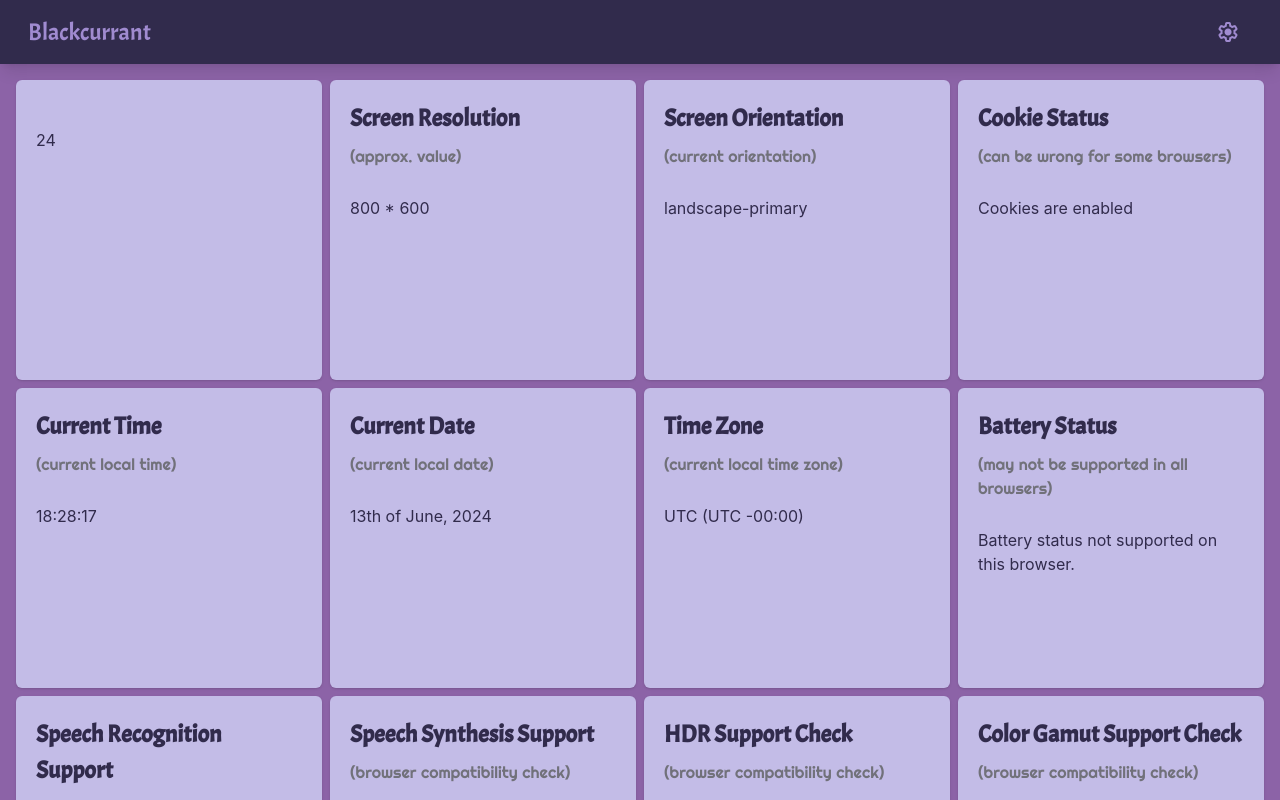
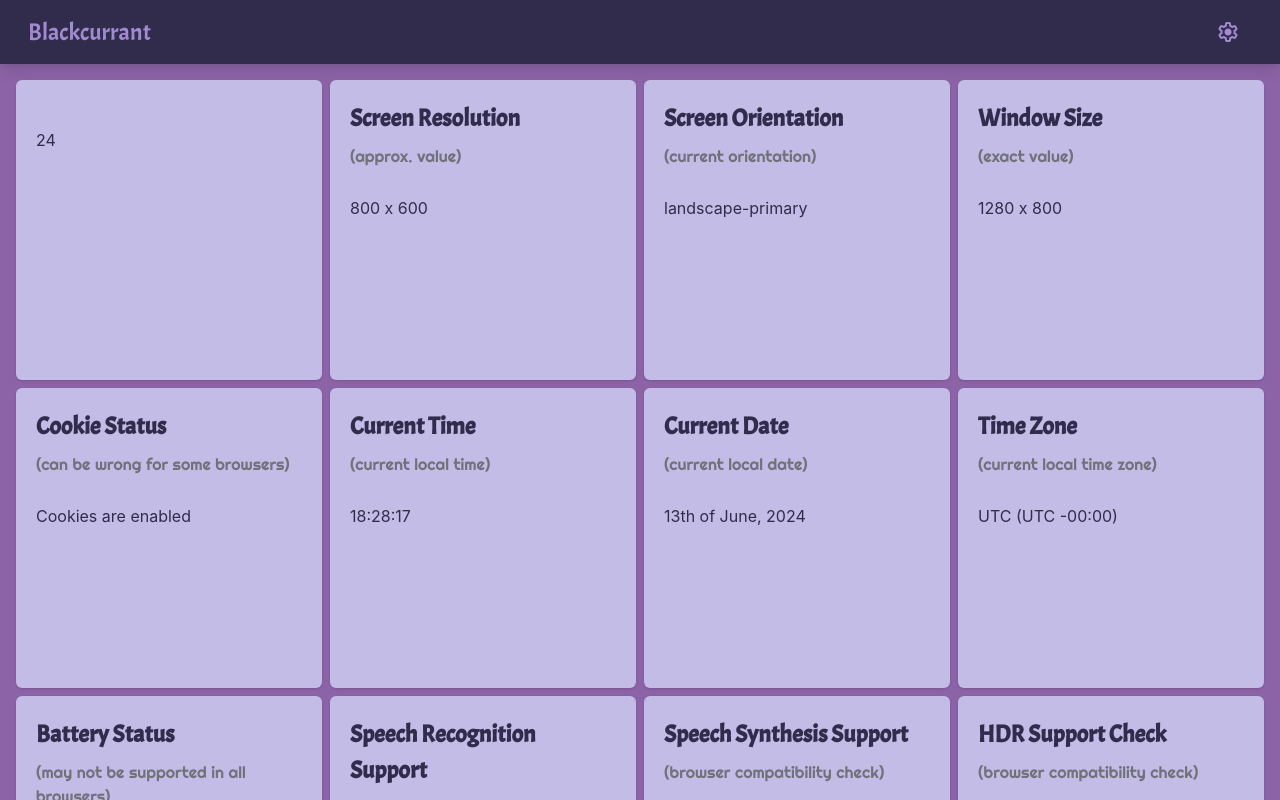
Before and after one commit to YashAgarwal1201/Blackcurrant, a React (Vite) app: page /home in a window 1280 px wide. Built offline with nearby package versions, Linux system fonts and the light colour scheme; a web font is replaced by a local one.

Commit message:
feat: browser window size component

```diff
--- /dev/null
+++ b/src/Components/BrowserWindowSize/BrowserWindowSize.tsx
@@ -0,0 +1,37 @@
+import { useState, useEffect } from "react";
+import { Card } from "primereact/card";
+
+const WindowSize = ({ baseStyle }: { baseStyle: string }) => {
+  const getWindowSize = () => {
+    const width = window.innerWidth * window.devicePixelRatio;
+    const height = window.innerHeight * window.devicePixelRatio;
+    return `${Math.round(width)} x ${Math.round(height)}`;
+  };
+
+  const [windowSize, setWindowSize] = useState(getWindowSize());
+
+  useEffect(() => {
+    const handleResize = () => {
+      setWindowSize(getWindowSize());
+    };
+
+    window.addEventListener("resize", handleResize);
+
+    // Clean up the event listener on component unmount
+    return () => {
+      window.removeEventListener("resize", handleResize);
+    };
+  }, []);
+
+  return (
+    <Card
+      className={baseStyle}
+      title={<h2 className="font-heading">Window Size</h2>}
+      subTitle={<p className="font-subHeading">(exact value)</p>}
+    >
+      {windowSize}
+    </Card>
+  );
+};
+
+export default WindowSize;
--- a/src/Components/ColorGamut/ColorGamut.tsx
+++ b/src/Components/ColorGamut/ColorGamut.tsx
@@ -2,39 +2,50 @@ import React, { useState, useEffect } from "react";
 import { Card } from "primereact/card"; // Assuming PrimeReact is installed
 
 const ColorGamutSupport = ({ baseStyle }: { baseStyle: string }) => {
-  const [colorGamut, setColorGamut] = useState<string | null>(null);
+  const [colorGamut, setColorGamut] = useState<string[]>([]);
 
   useEffect(() => {
-    const checkColorGamutSupport = async () => {
-      if (!window.matchMedia) return null;
+    const checkColorGamutSupport = () => {
+      const supportedGamuts = [];
 
-      const wideGamutMediaQuery = window.matchMedia("(color-gamut: p3)");
-      const displayP3 = wideGamutMediaQuery && wideGamutMediaQuery.matches;
-
-      if (displayP3) {
-        return "Display P3 (Wide Gamut)";
+      // Check for DCI-P3 (Wide Gamut) support
+      const dciP3MediaQuery = window.matchMedia("(color-gamut: display-p3)");
+      if (dciP3MediaQuery && dciP3MediaQuery.matches) {
+        supportedGamuts.push("DCI-P3 (Wide Gamut)");
       }
 
+      // Check for Adobe RGB support
       const adobeRgbMediaQuery = window.matchMedia("(color-gamut: adobe-rgb)");
-      const adobeRgb = adobeRgbMediaQuery && adobeRgbMediaQuery.matches;
-
-      if (adobeRgb) {
-        return "Adobe RGB";
+      if (adobeRgbMediaQuery && adobeRgbMediaQuery.matches) {
+        supportedGamuts.push("Adobe RGB");
       }
 
+      // Check for sRGB support
       const sRgbMediaQuery = window.matchMedia("(color-gamut: srgb)");
-      const sRgb = sRgbMediaQuery && sRgbMediaQuery.matches;
-
-      if (sRgb) {
-        return "sRGB";
+      if (sRgbMediaQuery && sRgbMediaQuery.matches) {
+        supportedGamuts.push("sRGB");
       }
 
-      return "Unknown";
+      // Check for NTSC support
+      const ntscMediaQuery = window.matchMedia("(color-gamut: ntsc)");
+      if (ntscMediaQuery && ntscMediaQuery.matches) {
+        supportedGamuts.push("NTSC");
+      }
+
+      // If no supported gamuts found
+      if (supportedGamuts.length === 0) {
+        supportedGamuts.push("Unknown");
+      }
+
+      return supportedGamuts;
     };
 
-    checkColorGamutSupport().then((result) => {
-      setColorGamut(result);
-    });
+    const updateColorGamutSupport = () => {
+      const supportedGamuts = checkColorGamutSupport();
+      setColorGamut(supportedGamuts);
+    };
+
+    updateColorGamutSupport();
   }, []); // Empty dependency array to run only once on component mount
 
   return (
@@ -45,10 +56,17 @@ const ColorGamutSupport = ({ baseStyle }: { baseStyle: string }) => {
         <p className="font-subHeading">(browser compatibility check)</p>
       }
     >
-      {colorGamut === null ? (
+      {colorGamut.length === 0 ? (
         <p>Checking...</p>
       ) : (
-        <p>Color Gamut Support: {colorGamut}</p>
+        <div>
+          <p>Color Gamuts Supported:</p>
+          <ul>
+            {colorGamut.map((gamut, index) => (
+              <li key={index}>{gamut}</li>
+            ))}
+          </ul>
+        </div>
       )}
     </Card>
   );
--- a/src/Components/HdrSupport/HdrSupport.tsx
+++ b/src/Components/HdrSupport/HdrSupport.tsx
@@ -1,4 +1,4 @@
-import React, { useState, useEffect } from "react";
+import { useState, useEffect } from "react";
 import { Card } from "primereact/card"; // Assuming PrimeReact is installed
 
 const HdrSupportCheck = ({ baseStyle }: { baseStyle: string }) => {
@@ -6,8 +6,14 @@ const HdrSupportCheck = ({ baseStyle }: { baseStyle: string }) => {
 
   useEffect(() => {
     const checkHdrSupport = () => {
-      const mediaQuery = "(color-gamut: rec2020)";
-      return window.matchMedia(mediaQuery).matches;
+      // Use a media query that is likely to indicate HDR support
+      const mediaQueries = [
+        "(dynamic-range: high)",
+        "(color-gamut: rec2020)",
+        "(max-color-index: 0)",
+      ];
+
+      return mediaQueries.some((query) => window.matchMedia(query).matches);
     };
 
     const updateHdrSupport = () => {
--- a/src/Components/ScreenResolution/ScreenResolution.tsx
+++ b/src/Components/ScreenResolution/ScreenResolution.tsx
@@ -1,7 +1,17 @@
 import { Card } from "primereact/card";
 
 const ScreenResolution = ({ baseStyle }: { baseStyle: string }) => {
-  // const cardStyle = "rounded-md";
+  const getDeviceResolution = () => {
+    // Calculate the exact resolution
+    const width = window.screen.width * window.devicePixelRatio;
+    const height = window.screen.height * window.devicePixelRatio;
+
+    // Format to the nearest whole number to reduce error
+    const exactWidth = Math.round(width);
+    const exactHeight = Math.round(height);
+
+    return `${exactWidth} x ${exactHeight}`;
+  };
 
   return (
     <Card
@@ -9,8 +19,7 @@ const ScreenResolution = ({ baseStyle }: { baseStyle: string }) => {
       title={<h2 className="font-heading">Screen Resolution</h2>}
       subTitle={<p className="font-subHeading">(approx. value)</p>}
     >
-      {window.screen.width * window.devicePixelRatio} *{" "}
-      {window.screen.height * window.devicePixelRatio}
+      {getDeviceResolution()}
     </Card>
   );
 };
--- a/src/Pages/HomePage/HomePage.tsx
+++ b/src/Pages/HomePage/HomePage.tsx
@@ -15,6 +15,7 @@ import SpeechRecognitionSupport from "../../Components/SpeechRecognition/SpeechR
 import SpeechSynthesisSupport from "../../Components/SpeechSynthesis/SpeechSynthesis";
 import HdrSupportCheck from "../../Components/HdrSupport/HdrSupport";
 import ColorGamutSupport from "../../Components/ColorGamut/ColorGamut";
+import WindowSize from "../../Components/BrowserWindowSize/BrowserWindowSize";
 // import { useNavigate } from "react-router-dom";
 
 const LandingPage = () => {
@@ -48,6 +49,7 @@ const LandingPage = () => {
         <ScreenColorDepth baseStyle={cardStylesBase} />
         <ScreenResolution baseStyle={cardStylesBase} />
         <ScreenOrientation baseStyle={cardStylesBase} />
+        <WindowSize baseStyle={cardStylesBase} />
 
         <CookieStatus baseStyle={cardStylesBase} />
 
```
